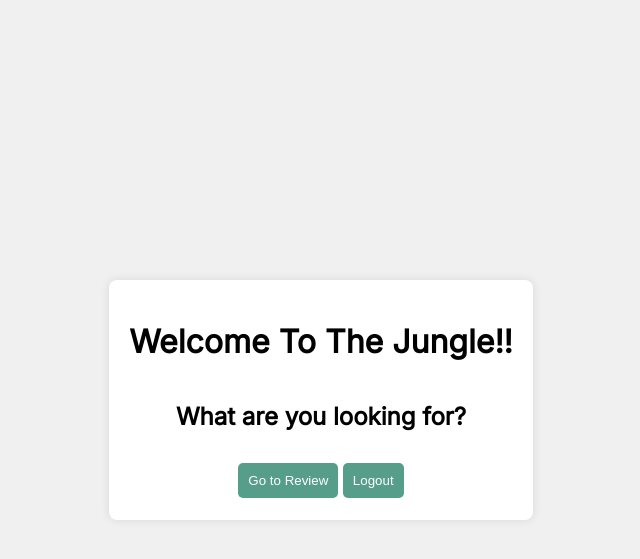
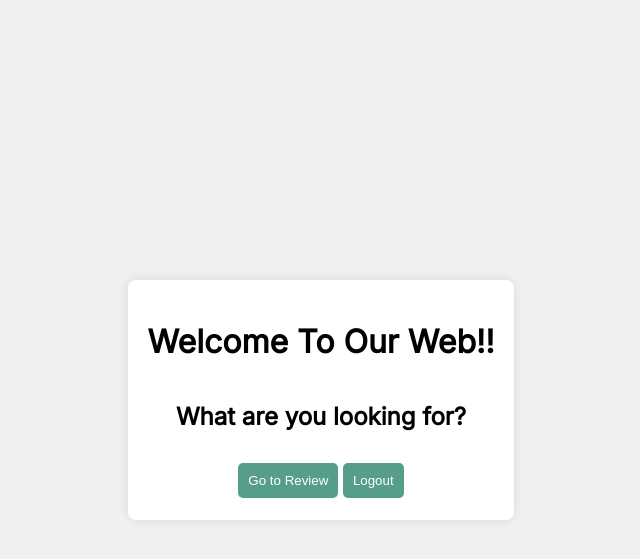
Before and after one commit to nazhifhaidar/II3160-pharmacy-review, a CodeIgniter 4 app: the page made by app/Views/home.php in a window 1280 px wide. Shown: the top 559 px of the page, without its empty margins (319-959 px from the left). Run offline with PHP 8.4 and a stand-in for CodeIgniter, Linux system fonts and the light colour scheme; the template is opened without the code that fills it, so the values that code supplies are empty; some libraries are stand-ins or nearby versions.

```diff
--- a/app/Views/home.php
+++ b/app/Views/home.php
@@ -55,7 +55,7 @@
 <body>
     <div class="container-center">
         <h1>
-            Welcome To The Jungle!!
+            Welcome To Our Web!!
         </h1>
         <h2>
             What are you looking for?
```
